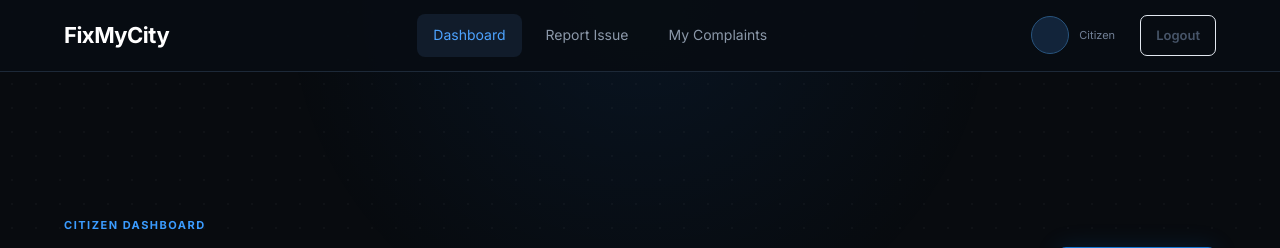
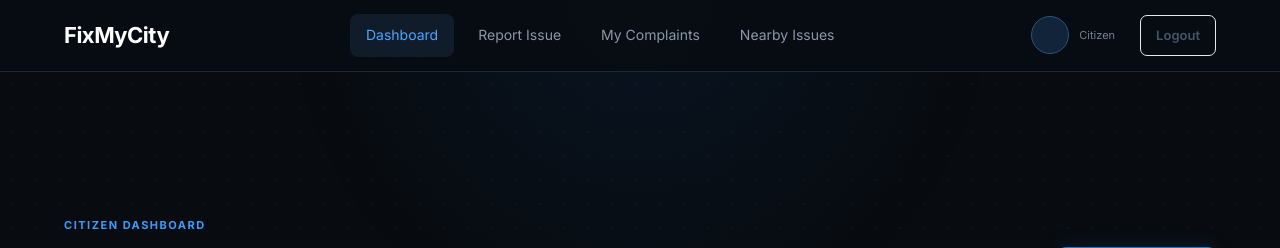
Before and after one commit to sfmansooritech06-cmd/Fix_My_City, a Django app: template backend/templates/citizen_dashboard.html in a window 1280 px wide. Shown: the top 248 px of the page. Run offline with Django 4.2, Linux system fonts and the light colour scheme; the template is opened without the code that fills it, so the values that code supplies are empty.

Commit message:
Feed path add in citizen dashboard

```diff
--- a/backend/templates/citizen_dashboard.html
+++ b/backend/templates/citizen_dashboard.html
@@ -36,6 +36,10 @@ Citizen Dashboard | FixMyCity
 
             <a href="{% url 'my_complaints' %}">
                 My Complaints
+            </a>
+
+             <a href="{% url 'feed' %}">
+                Nearby Issues
             </a>
 
         </nav>
```
Also changed, not shown: backend/media/posts/Gemini_Generated_Image_dmuct6dmuct6dmuc.png (added), backend/media/posts/Snapchat-388799999.jpg.jpeg (added).
